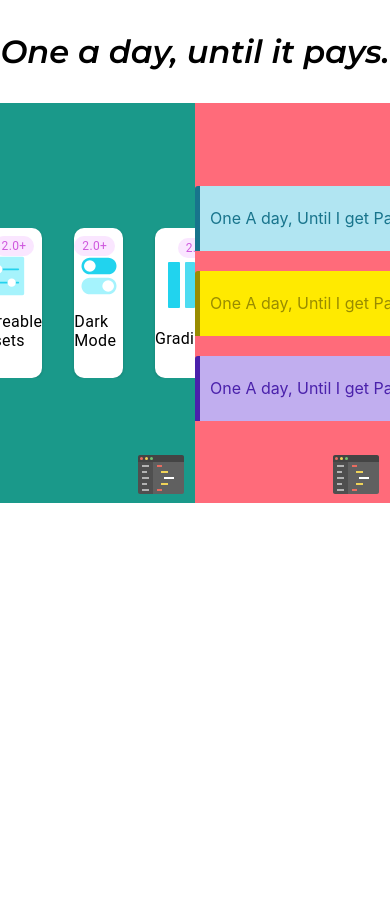
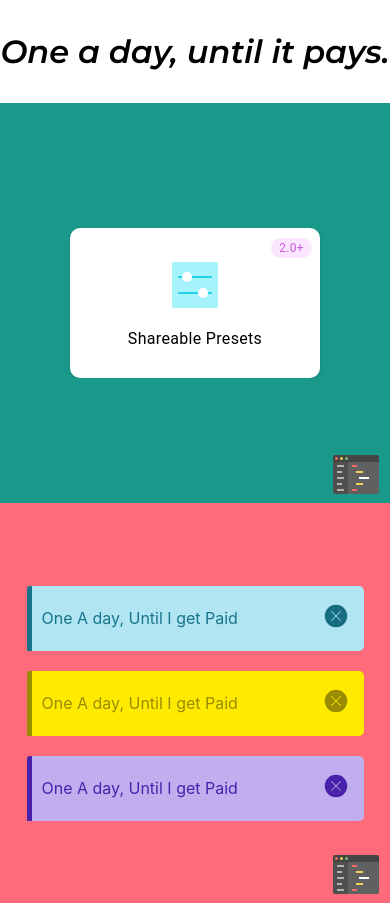
Before and after one commit to Ariels713/dailys, a React (Create React App) app: page / in a window 390 px wide. Before the commit the page ends 844 px from the top, so only its background shows below. Built offline with nearby package versions, Linux system fonts and the light colour scheme.

Commit message:
added mobile styles

```diff
--- a/src/components/Alert/Cards/tailwindCards/IconContainer.js
+++ b/src/components/Alert/Cards/tailwindCards/IconContainer.js
@@ -55,16 +55,16 @@ function IconContainer({ children }) {
             <CardIcon />
             <Children>Shareable Presets</Children>
           </Container>
-          <Container>
+          {/* <Container>
             <VersionIcon>2.0+</VersionIcon>
             <CardIcon2 />
             <Children>Dark Mode</Children>
-          </Container>
-          <Container>
+          </Container> */}
+          {/* <Container>
             <VersionIcon>2.0+</VersionIcon>
             <CardIcon3 />
             <Children>Gradients</Children>
-          </Container>
+          </Container> */}
         </Wrapper>
       </GridItem>
     </>
--- a/src/layout/GridItem.js
+++ b/src/layout/GridItem.js
@@ -3,9 +3,10 @@ import CodeLink from "./CodeLink";
 
 const GridItemDiv = styled.div`
   position: relative;
-  width: 50%;
+  width: 100%;
   height: 400px;
   display: flex;
+  flex-grow: 1;
   justify-content: center;
   align-items: center;
   background-color: ${(props) => props.backgroundColor || "hsl(30, 100%, 99%)"};
--- a/src/layout/SiteGrid.js
+++ b/src/layout/SiteGrid.js
@@ -7,6 +7,9 @@ const Grid = styled.div`
   justify-content: center;
   align-items: center;
   width: 100%;
+  @media (max-width: 768px) {
+    flex-direction: column;
+  }
 `;
 
 function SiteGrid({ children }) {
@@ -17,6 +20,11 @@ function SiteGrid({ children }) {
         <IconContainer />
         <Alerter>One A day, Until I get Paid</Alerter>
       </Grid>
+      {/* <Grid>
+        {children}
+        <IconContainer />
+        <Alerter>One A day, Until I get Paid</Alerter>
+      </Grid> */}
     </>
   );
 }
```
